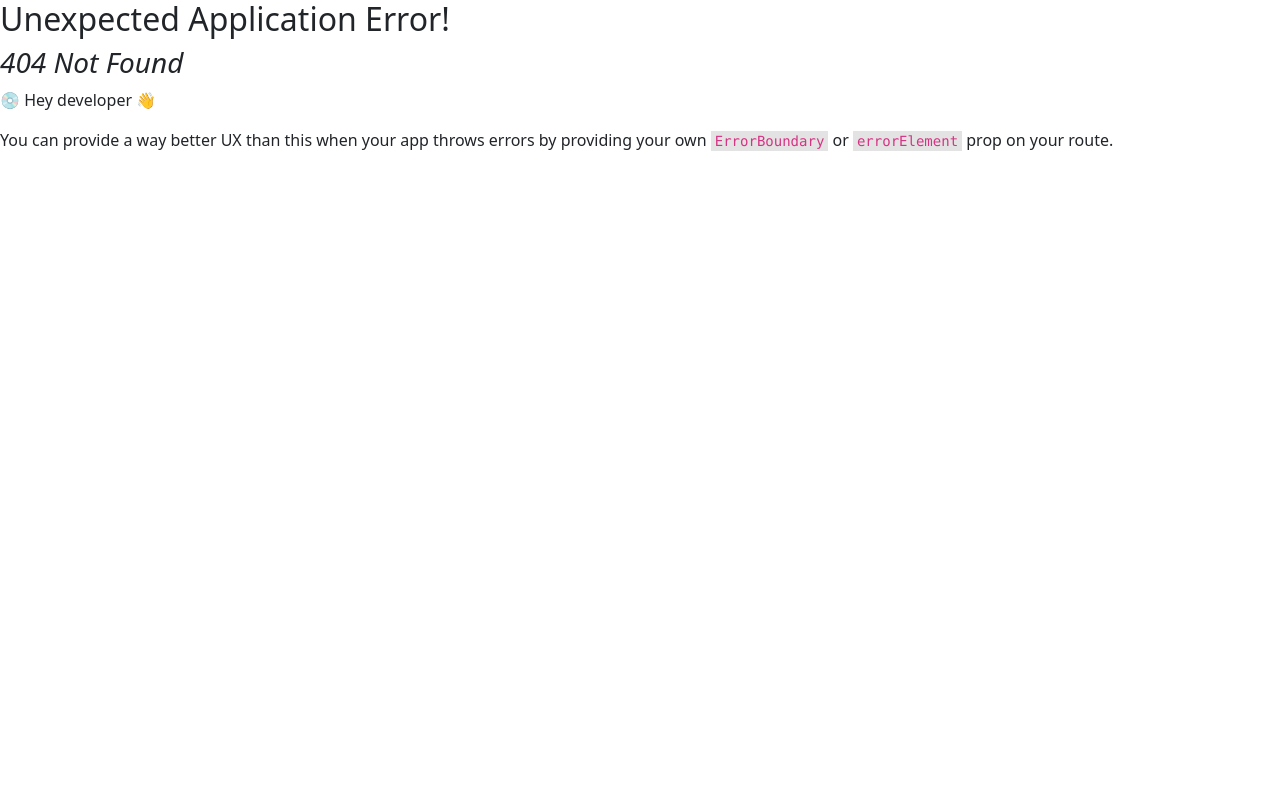
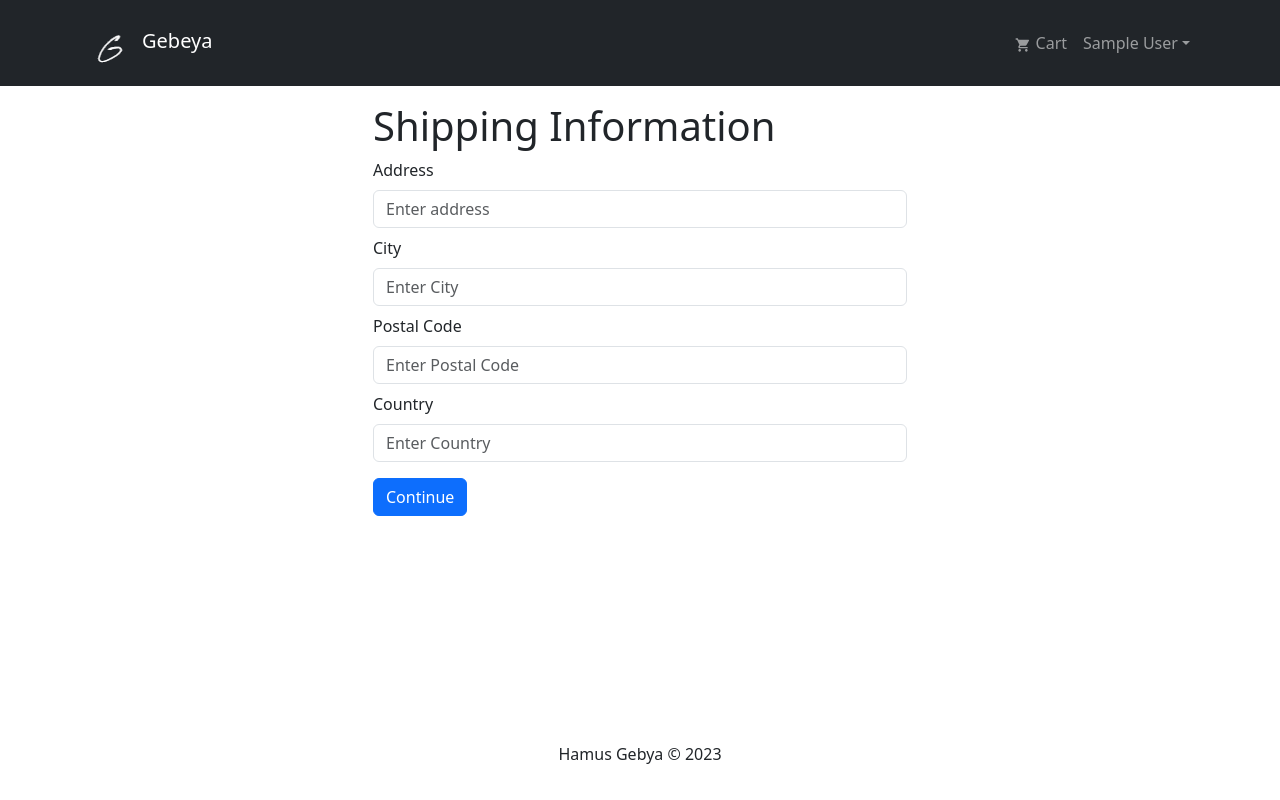
Before and after one commit to isaakgz/Gebeya_TechMart-E-commerce_Website, a React (Vite) app in the folder front-end/: page /shipping in a window 1280 px wide. Before the commit this address had no page. Built offline with nearby package versions, Linux system fonts and the light colour scheme; sample sign-in values are in the browser's storage.

Commit message:
Shipping Page and make the page Private

```diff
--- /dev/null
+++ b/front-end/src/Pages/ShippingPage.tsx
@@ -0,0 +1,76 @@
+import { useState } from "react";
+import FormContainer from "../components/FormContainer";
+import { Button, FormControl, FormGroup, FormLabel } from "react-bootstrap";
+import { Form, useNavigate } from "react-router-dom";
+import { useDispatch, useSelector } from "react-redux";
+import { RootState } from "../store";
+import { saveShippingAdress } from "../features/cartSlice/cartSlice";
+
+function ShippingPage() {
+  const cart = useSelector((state: RootState) => state.cart);
+  const { shippingAdress } = cart;
+
+  const [address, setAddress] = useState<string>(shippingAdress?.address || "");
+  const [city, setCity] = useState<string>(shippingAdress?.city || "");
+  const [postalCode, setPostalCode] = useState<string>(
+    shippingAdress?.postalCode || ""
+  );
+  const [country, setCountry] = useState<string>(shippingAdress?.country || "");
+
+  const dispatch = useDispatch();
+  const navigate = useNavigate();
+
+  const submitHandler = (e: { preventDefault: () => void }) => {
+    e.preventDefault();
+    dispatch(saveShippingAdress({ address, city, postalCode, country }));
+    navigate("/payment");
+  };
+  return (
+    <FormContainer>
+      <h1>Shipping Information</h1>
+      <Form onSubmit={submitHandler}>
+        <FormGroup controlId="adress" className="my-2">
+          <FormLabel>Address</FormLabel>
+          <FormControl
+            type="text"
+            placeholder="Enter address"
+            value={address}
+            onChange={(e) => setAddress(e.target.value)}
+          ></FormControl>
+        </FormGroup>
+        <FormGroup controlId="city" className="my-2">
+          <FormLabel>City</FormLabel>
+          <FormControl
+            type="text"
+            placeholder="Enter City"
+            value={city}
+            onChange={(e) => setCity(e.target.value)}
+          ></FormControl>
+        </FormGroup>
+        <FormGroup controlId="postalcode" className="my-2">
+          <FormLabel>Postal Code</FormLabel>
+          <FormControl
+            type="text"
+            placeholder="Enter Postal Code"
+            value={postalCode}
+            onChange={(e) => setPostalCode(e.target.value)}
+          ></FormControl>
+        </FormGroup>
+        <FormGroup controlId="country" className="my-2">
+          <FormLabel>Country</FormLabel>
+          <FormControl
+            type="text"
+            placeholder="Enter Country"
+            value={country}
+            onChange={(e) => setCountry(e.target.value)}
+          ></FormControl>
+        </FormGroup>
+        <Button type="submit" variant="primary" className="my-2">
+          Continue
+        </Button>
+      </Form>
+    </FormContainer>
+  );
+}
+
+export default ShippingPage;
--- /dev/null
+++ b/front-end/src/components/PrivateRoute.tsx
@@ -0,0 +1,10 @@
+import { useSelector } from "react-redux";
+import { RootState } from "../store";
+import { Navigate, Outlet } from "react-router-dom";
+
+function PrivateRoute() {
+  const { userInfo } = useSelector((state: RootState) => state.auth);
+  return userInfo ? <Outlet /> : <Navigate to="/login" replace/>;
+}
+
+export default PrivateRoute;
--- a/front-end/src/features/authSlice/authSlice.ts
+++ b/front-end/src/features/authSlice/authSlice.ts
@@ -11,7 +11,7 @@ interface AuthState {
 
 const intialState: AuthState = {
   userInfo: localStorage.getItem("userInfo")
-    ? JSON.parse(localStorage.getItem("user")!)
+    ? JSON.parse(localStorage.getItem("userInfo")!)
     : null,
 };
 
--- a/front-end/src/features/cartSlice/cartSlice.ts
+++ b/front-end/src/features/cartSlice/cartSlice.ts
@@ -1,14 +1,19 @@
 import { createSlice, PayloadAction } from "@reduxjs/toolkit";
-import { CartItem, CartState, updateCart } from "../../utils/cartUtils";
-
-
-
+import { CartItem, CartState, updateCart, shippingAddres } from "../../utils/cartUtils";
 
 
 const storedCart = localStorage.getItem("cart");
 const initialState: CartState = storedCart
   ? JSON.parse(storedCart)
-  : { cartItems: [], itemsPrice: 0, shippingPrice: 0, taxPrice: 0, totalPrice: 0 };
+  : {
+      cartItems: [],
+      shippingAddress: {},
+      paymentMethod: "payPal",
+      itemsPrice: 0,
+      shippingPrice: 0,
+      taxPrice: 0,
+      totalPrice: 0,
+    };
 
 const cartSlice = createSlice({
   name: "cart",
@@ -28,18 +33,22 @@ const cartSlice = createSlice({
         state.cartItems = [...state.cartItems, newItem];
       }
 
-     return updateCart(state)
-
-
+      return updateCart(state);
     },
-    removeFromCart:(state, action: PayloadAction<CartItem>)=>{
-      const removedItem=action.payload;
-      state.cartItems = state.cartItems.filter((x) => x._id !==removedItem._id);
+    removeFromCart: (state, action: PayloadAction<CartItem>) => {
+      const removedItem = action.payload;
+      state.cartItems = state.cartItems.filter(
+        (x) => x._id !== removedItem._id
+      );
+      return updateCart(state);
+    },
+    saveShippingAdress: (state, action: PayloadAction<shippingAddres>) => {
+      state.shippingAdress = action.payload;
       return updateCart(state)
-    }
+    },
   },
 });
 
-export const { addToCart, removeFromCart } = cartSlice.actions;
+export const { addToCart, removeFromCart, saveShippingAdress } = cartSlice.actions;
 
 export default cartSlice.reducer;
--- a/front-end/src/main.tsx
+++ b/front-end/src/main.tsx
@@ -16,6 +16,8 @@ import ProductPage from "./Pages/ProductPage.tsx";
 import CartPage from "./Pages/CartPage.tsx";
 import LoginPage from "./Pages/LoginPage.tsx";
 import SignUpPage from "./Pages/SignUpPage.tsx";
+import ShippingPage from "./Pages/ShippingPage.tsx";
+import PrivateRoute from "./components/PrivateRoute.tsx";
 
 const router = createBrowserRouter(
   createRoutesFromElements(
@@ -26,6 +28,9 @@ const router = createBrowserRouter(
       <Route path="/login" element={<LoginPage />} />
       <Route path="/register" element={<SignUpPage />} />
 
+      <Route path="" element={<PrivateRoute />}>
+        <Route path="/shipping" element={<ShippingPage />} />
+      </Route>
     </Route>
   )
 );
--- a/front-end/src/utils/cartUtils.ts
+++ b/front-end/src/utils/cartUtils.ts
@@ -1,10 +1,16 @@
 export interface CartItem {
-  countInStock:number;
+  countInStock: number;
   image: string | undefined;
   _id: string;
   name: string;
   price: number;
   qty: number;
+}
+export interface shippingAddres {
+  address?: string;
+  city?: string;
+  postalCode?: string;
+  country?: string;
 }
 export interface CartState {
   cartItems: CartItem[];
@@ -12,6 +18,7 @@ export interface CartState {
   shippingPrice: number;
   taxPrice: number;
   totalPrice: number;
+  shippingAdress:shippingAddres
 }
 export const updateCart = (state: CartState) => {
   // Recalculate the prices
```
